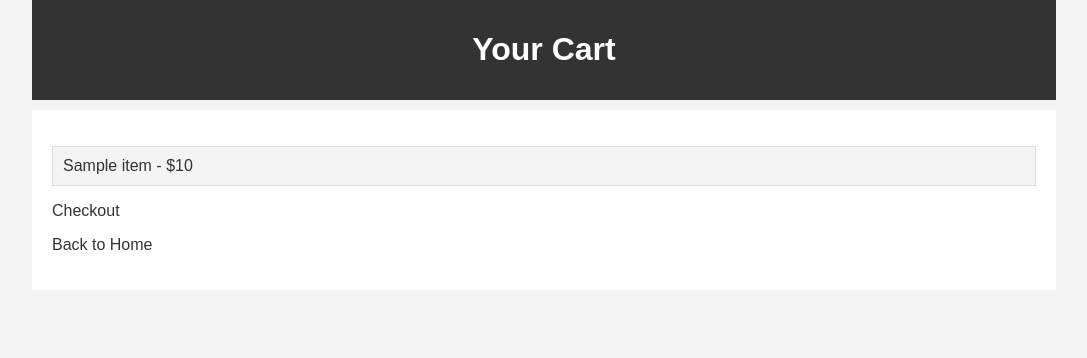
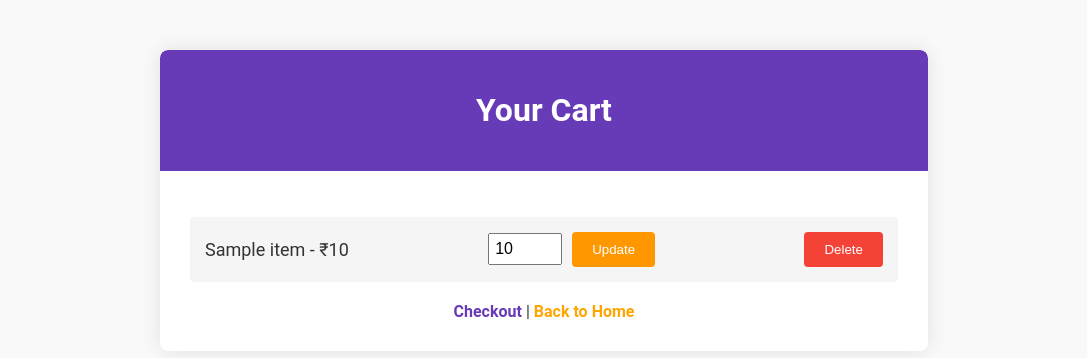
Before and after one commit to mounik0313n/Project-1, a Flask app: template templates/cart.html in a window 1280 px wide. Shown: the top 358 px of the page, without its empty margins (96-1183 px from the left). Run offline with Flask 3, Linux system fonts and the light colour scheme; the template is opened without the code that fills it: most values are stand-ins (such as "Sample title", 1, 10 or a date in 2020); some libraries are stand-ins or nearby versions.

Commit message:
Added additional features(Updating Cart)

```diff
--- a/templates/cart.html
+++ b/templates/cart.html
@@ -3,7 +3,97 @@
 <head>
     <meta charset="UTF-8">
     <title>Cart</title>
-    <link rel="stylesheet" href="{{ url_for('static', filename='style.css') }}">
+    <style>
+        body {
+            font-family: 'Roboto', Arial, sans-serif;
+            background-color: #f9f9f9;
+            color: #333;
+            margin: 0;
+            padding: 0;
+        }
+        .content {
+            width: 60%;
+            margin: 50px auto;
+            overflow: hidden;
+            box-shadow: 0 0 20px rgba(0, 0, 0, 0.1);
+            border-radius: 8px;
+        }
+        .topbar {
+            background: #673AB7;
+            color: #fff;
+            padding: 20px;
+            text-align: center;
+            border-top-left-radius: 8px;
+            border-top-right-radius: 8px;
+        }
+        .contentbar {
+            background: #fff;
+            padding: 30px;
+            border-bottom-left-radius: 8px;
+            border-bottom-right-radius: 8px;
+        }
+        .contentbar ul {
+            list-style: none;
+            padding: 0;
+        }
+        .contentbar li {
+            background-color: #f5f5f5;
+            margin-bottom: 10px;
+            padding: 15px;
+            border-radius: 4px;
+            display: flex;
+            justify-content: space-between;
+            align-items: center;
+        }
+        .contentbar li p {
+            margin: 0;
+            font-size: 18px;
+            color: #333;
+        }
+        .contentbar li form {
+            display: flex;
+            align-items: center;
+            gap: 10px;
+        }
+        .contentbar li input[type="number"] {
+            width: 60px;
+            padding: 5px;
+            font-size: 16px;
+        }
+        .contentbar li button {
+            padding: 10px 20px;
+            background-color: #03A9F4;
+            color: #fff;
+            border: none;
+            border-radius: 4px;
+            cursor: pointer;
+            transition: background-color 0.3s;
+        }
+        .contentbar li button.update {
+            background-color: #FF9800;
+        }
+        .contentbar li button.delete {
+            background-color: #F44336;
+        }
+        .contentbar li button:hover {
+            opacity: 0.8;
+        }
+        .back-link {
+            text-align: center;
+            margin-top: 20px;
+        }
+        .back-link a {
+            color: #673AB7;
+            text-decoration: none;
+            font-weight: bold;
+        }
+        .back-link a.back-home {
+            color: orange; /* Orange color for Back to Home */
+        }
+        .back-link a:hover {
+            text-decoration: underline;
+        }
+    </style>
 </head>
 <body>
     <div class="content">
@@ -13,11 +103,25 @@
         <div class="contentbar">
             <ul>
                 {% for item in cart_items %}
-                    <li>{{ item['name'] }} - ${{ item['price'] }}</li>
+                    <li>
+                        <p>{{ item['name'] }} - ₹{{ item['price'] }}</p>
+                        <form action="/update_cart" method="post">
+                            <input type="hidden" name="medicine_id" value="{{ item['id'] }}">
+                            <input type="number" name="quantity" value="{{ item['quantity'] }}" min="1">
+                            <button type="submit" class="update">Update</button>
+                        </form>
+                        <form action="/delete_from_cart" method="post" style="margin-left: 10px;">
+                            <input type="hidden" name="medicine_id" value="{{ item['id'] }}">
+                            <button type="submit" class="delete">Delete</button>
+                        </form>
+                    </li>
                 {% endfor %}
             </ul>
-            <p><a href="/checkout">Checkout</a></p>
-            <p><a href="/index">Back to Home</a></p>
+            <div class="back-link">
+                <a href="/checkout" class="checkout">Checkout</a>
+                <span>|</span>
+                <a href="/index" class="back-home">Back to Home</a>
+            </div>
         </div>
     </div>
 </body>
```
